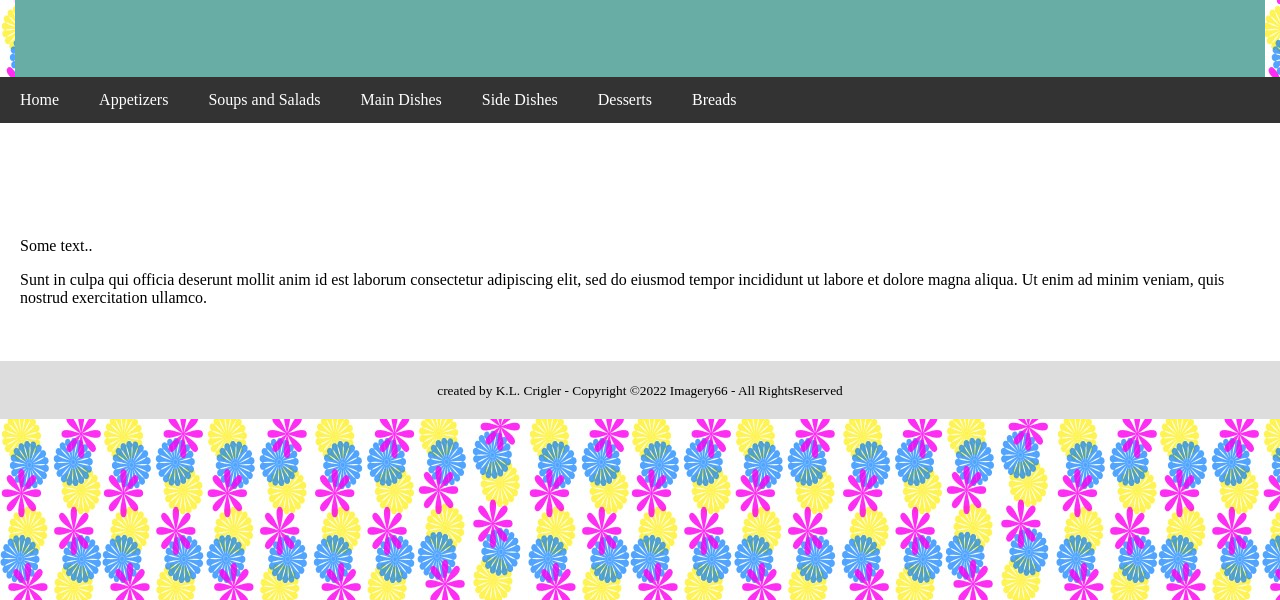
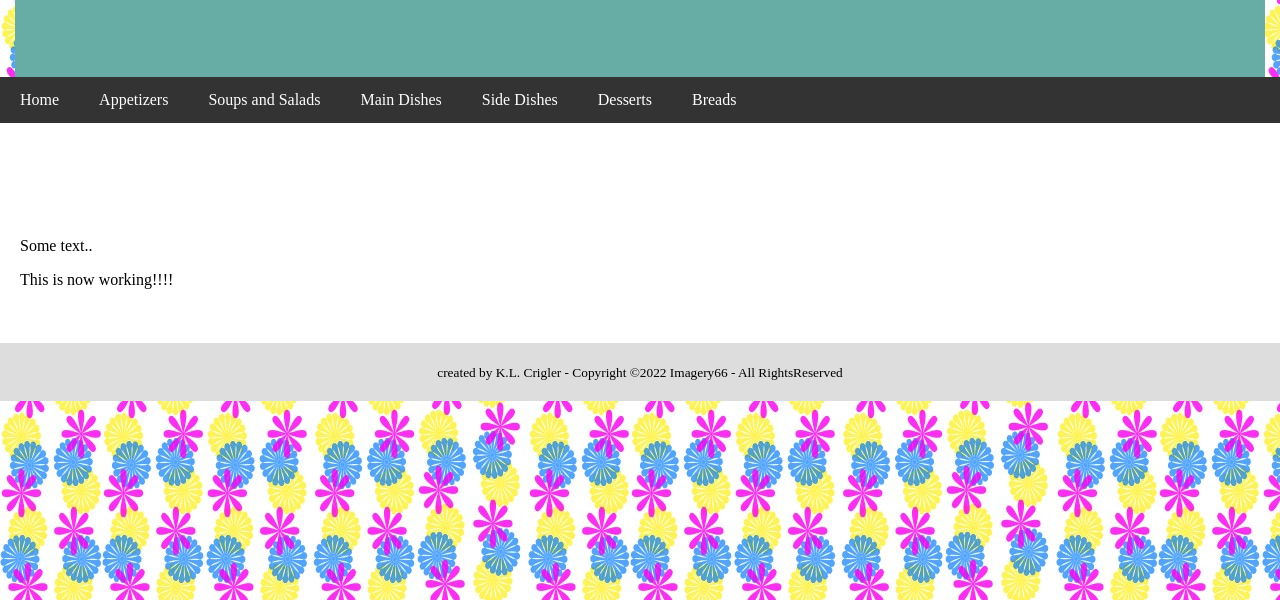
Before and after one commit to crigler66/cookbook, a plain HTML site: page index.html in a window 1280 px wide. Shown: the part 200-800 px from the top of the page. Drawn offline with Linux system fonts and the light colour scheme.

Commit message:
first deployment commit

```diff
--- a/index.html
+++ b/index.html
@@ -35,7 +35,7 @@
     <center><img src="" alt=""></center>
     </div>
     <p>Some text..</p>
-    <p>Sunt in culpa qui officia deserunt mollit anim id est laborum consectetur adipiscing elit, sed do eiusmod tempor incididunt ut labore et dolore magna aliqua. Ut enim ad minim veniam, quis nostrud exercitation ullamco.</p>
+    <p>This is now working!!!!</p>
     <br>
   </div>
 </div>
```
